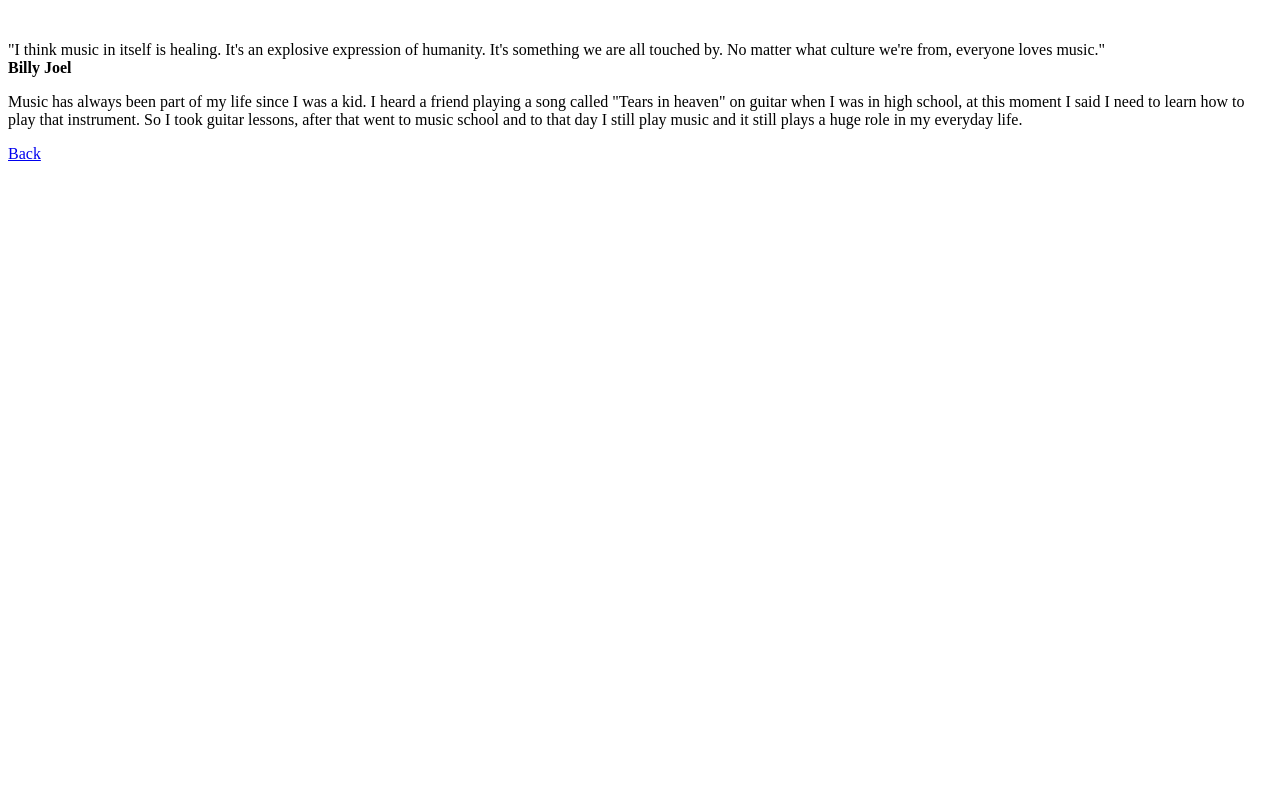
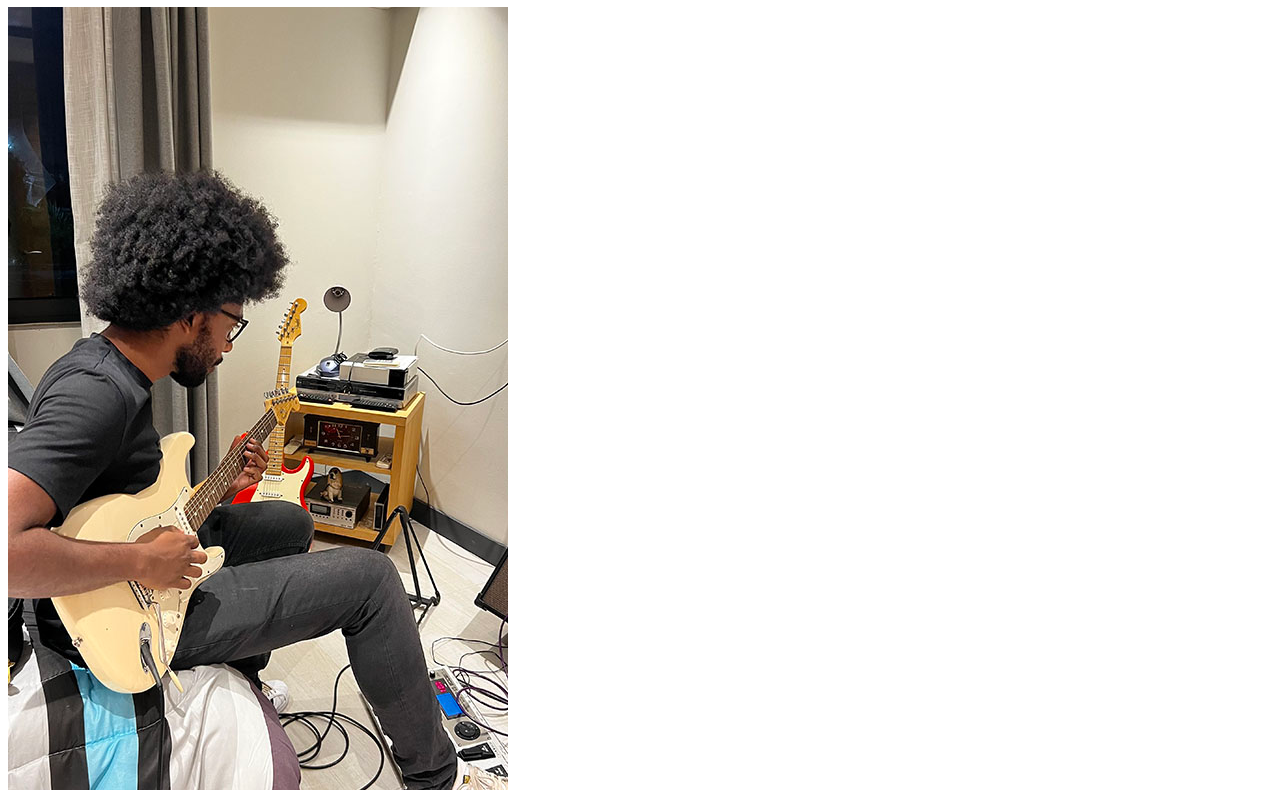
Before and after one commit to chrisgeek07/html-website, a plain HTML site: page pages/music.html in a window 1280 px wide. Shown: the part 73-863 px from the top of the page. Before the commit the page ends 800 px from the top, so only its background shows below. Drawn offline with Linux system fonts and the light colour scheme; the site is published under a folder, as on GitHub Pages, so addresses that start at the root find nothing.

Commit message:
Fix img link

```diff
--- a/pages/music.html
+++ b/pages/music.html
@@ -8,7 +8,7 @@
 </head>
 <body>
     <h1>Music</h1>
-    <img src="/images/music.JPEG" alt="">
+    <img src="../images/music.JPEG" alt="">
     <p>"I think music in itself is healing. It's an explosive expression of humanity. It's something we are all touched by.
         No matter what culture we're from, everyone loves music."
         <br>
```
